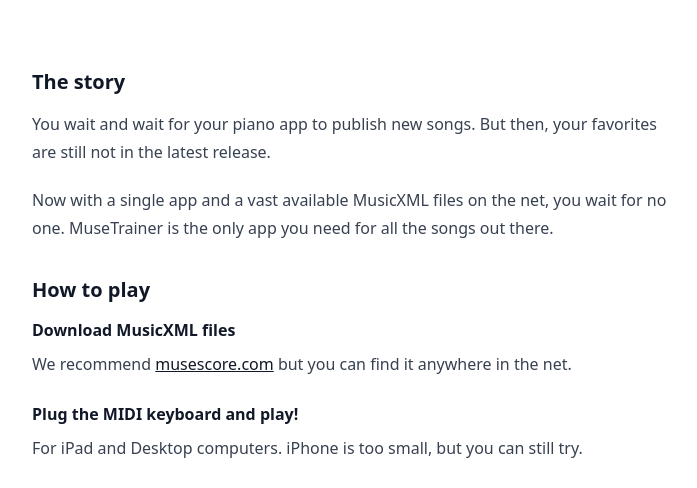
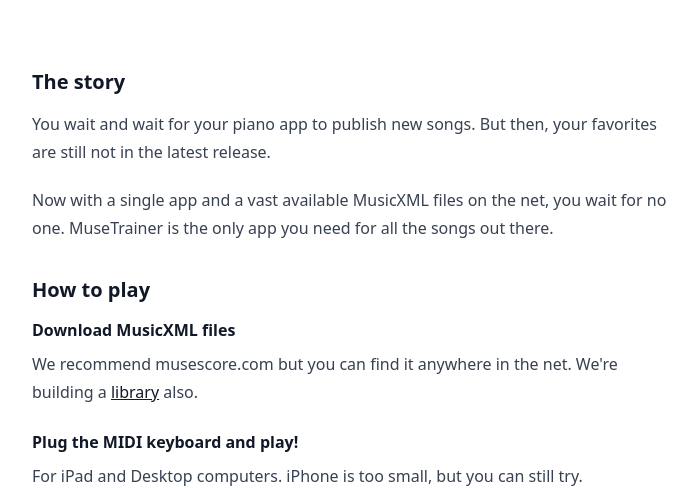
Before and after one commit to musetrainer/help, a website: page index.html in a window 1280 px wide. Shown: the part 318-806 px from the top of the page, without its empty margins (288-985 px from the left). Drawn offline with Linux system fonts and the light colour scheme.

Commit message:
Update index.html

```diff
--- a/index.html
+++ b/index.html
@@ -50,7 +50,7 @@
 
       <h3>How to play</h3>
       <h4>Download MusicXML files</h4>
-      <p>We recommend <a href="https://musescore.com">musescore.com</a> but you can find it anywhere in the net.</p>
+      <p>We recommend musescore.com but you can find it anywhere in the net. We're building a <a href="/library">library</a> also.</p>
 
       <h4>Plug the MIDI keyboard and play!</h4>
       <p>For iPad and Desktop computers. iPhone is too small, but you can still try.</p>
```
